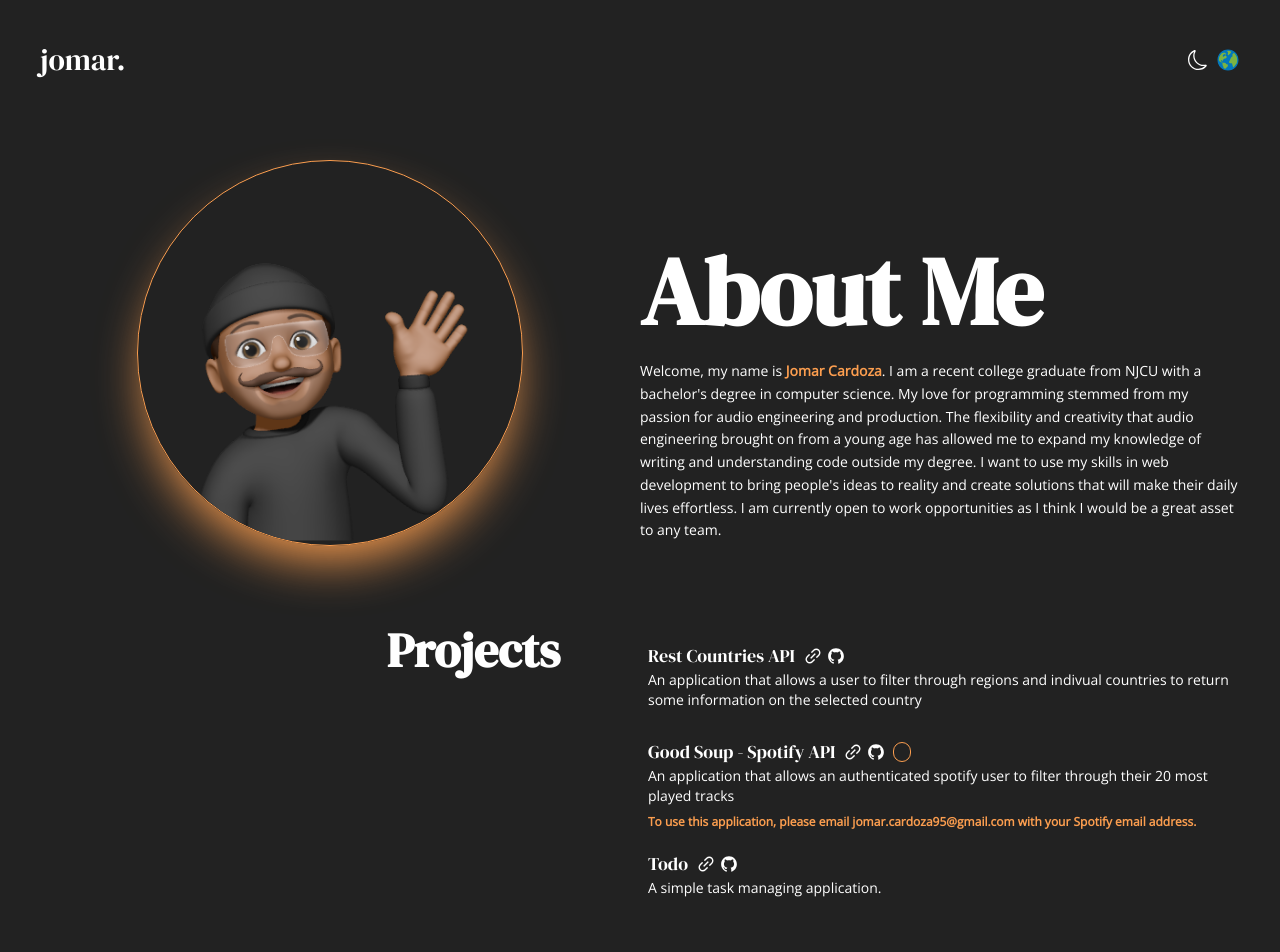
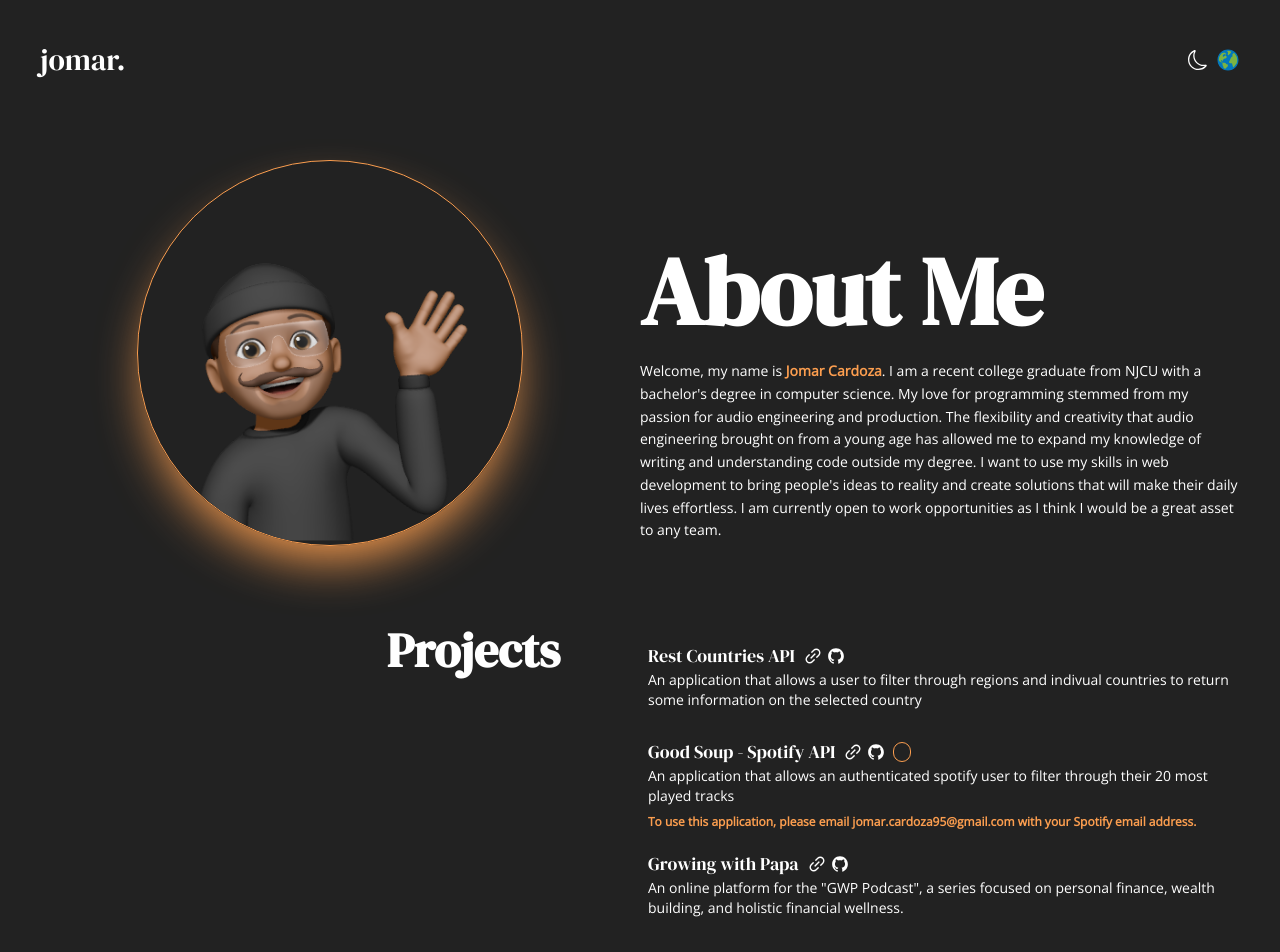
Before and after one commit to jmrc1995/jmrc-portfolio-2022, a Next.js app: page / in a window 1280 px wide. Shown: the top 952 px of the page. Built offline with nearby package versions, Linux system fonts and the light colour scheme; a web font is replaced by a local one.

Commit message:
Added GWP to project list, deleted todo app

```diff
--- a/components/Projects.js
+++ b/components/Projects.js
@@ -1,13 +1,10 @@
 import React from "react";
-import { useState } from "react";
 import { AiOutlineLink, AiOutlineGithub } from "react-icons/ai";
-import { TbBrandTailwind } from "react-icons/tb";
-import { IoLogoReact } from "react-icons/io";
+
 
 function Projects() {
 
-
-const [inProgress, setInProgress] = useState("In Progress")
+// const [inProgress, setInProgress] = useState("In Progress")
 
   const projects = [
     {
@@ -26,10 +23,10 @@ const [inProgress, setInProgress] = useState("In Progress")
       progress: " ",
     },
     {
-      projectName: "Todo",
-      desc: "A simple task managing application.",
-      link: "https://jmrc1995.github.io/Todo-App-JMRC/",
-      git: "https://github.com/jmrc1995/Todo-App-JMRC/tree/master",
+      projectName: "Growing with Papa",
+      desc: `An online platform for the "GWP Podcast", a series focused on personal finance, wealth building, and holistic financial wellness.`,
+      link: "https://www.gwp.today/",
+      git: "https://github.com/gwp-podcast",
     },
   ];
 
```
Also changed, not shown: 1 other file (tests, documents, lock files or other folders).
